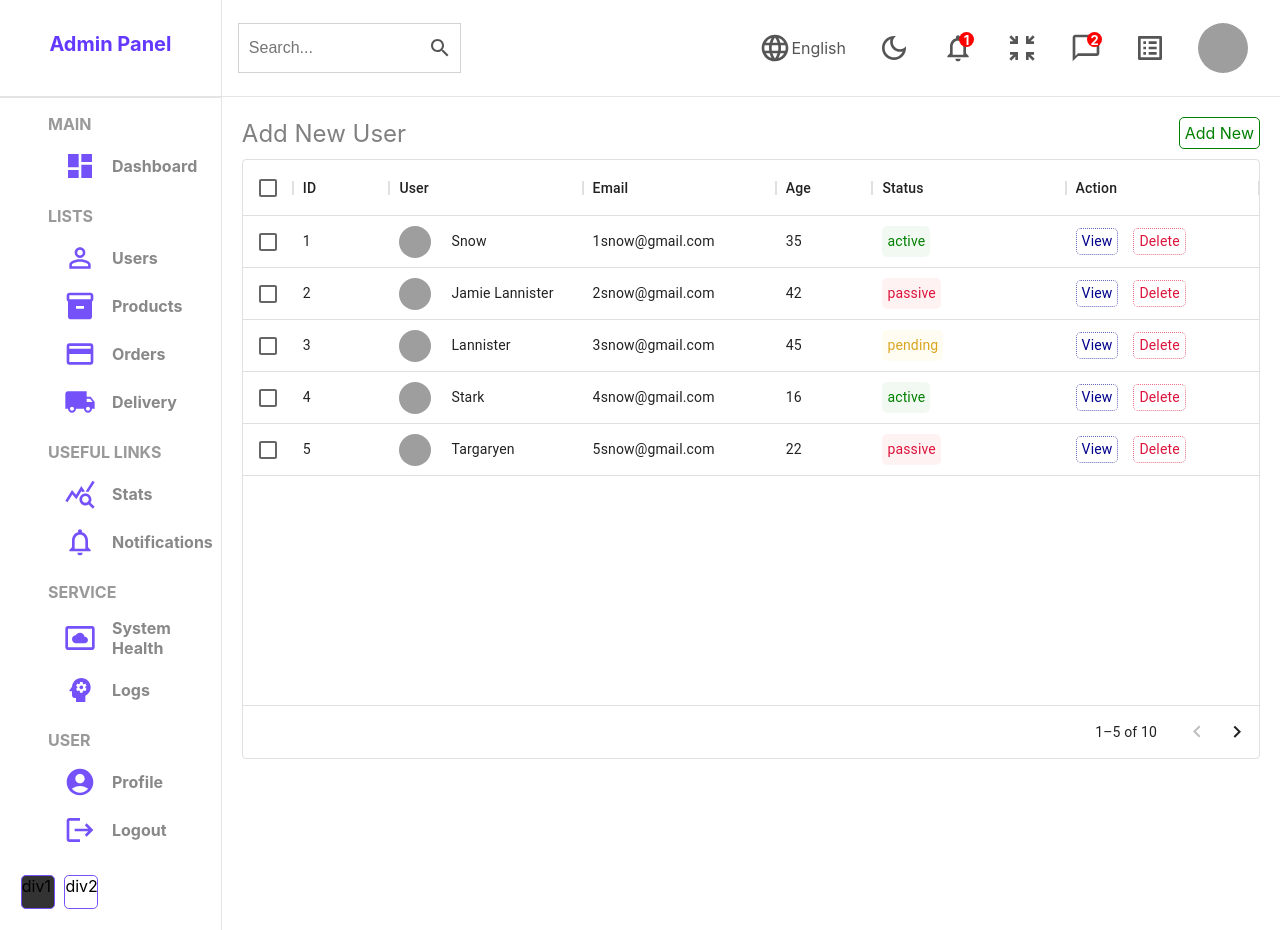
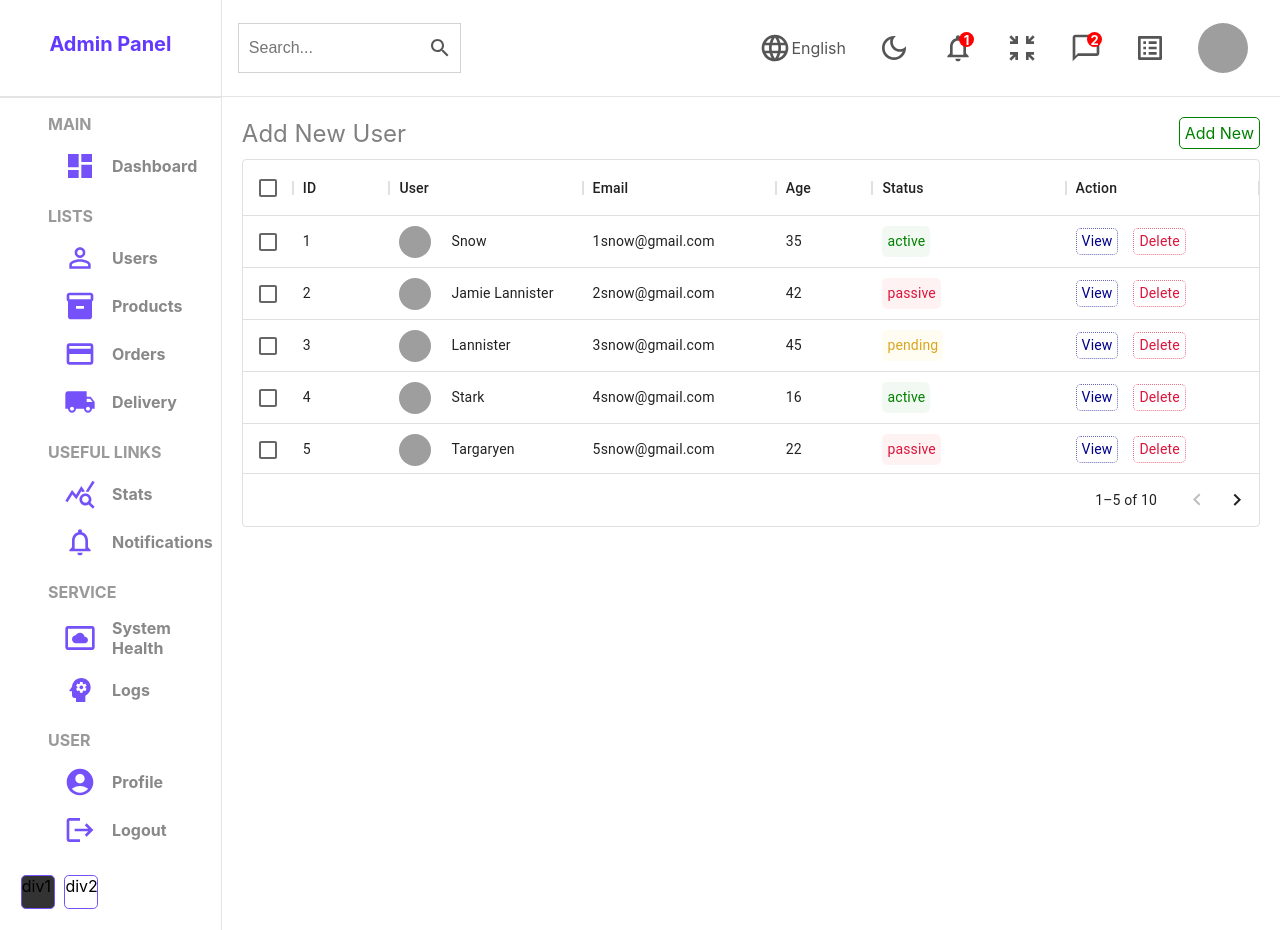
Before and after one commit to KristinaChausheva/react-admin-panel, a React (Create React App) app: page /users in a window 1280 px wide. Built offline with nearby package versions, Linux system fonts and the light colour scheme; grey boxes are pictures that could not be loaded.

Commit message:
datatable style fixes

```diff
--- a/src/components/datatable/datatable.scss
+++ b/src/components/datatable/datatable.scss
@@ -1,5 +1,5 @@
 .datatable {
-  height: 600px;
+  height: 23em;
   padding: 20px;
   width: "80%";
 
```
